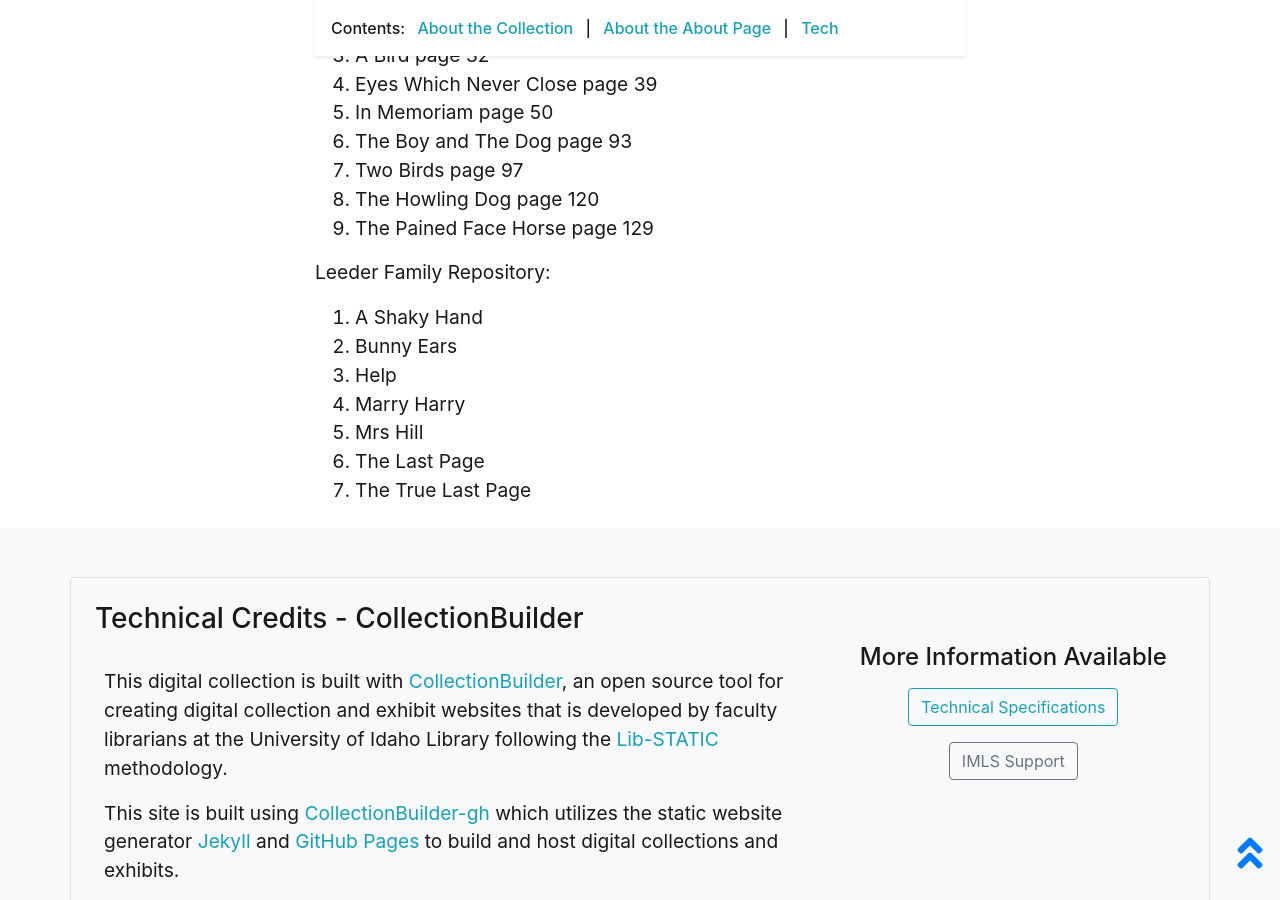
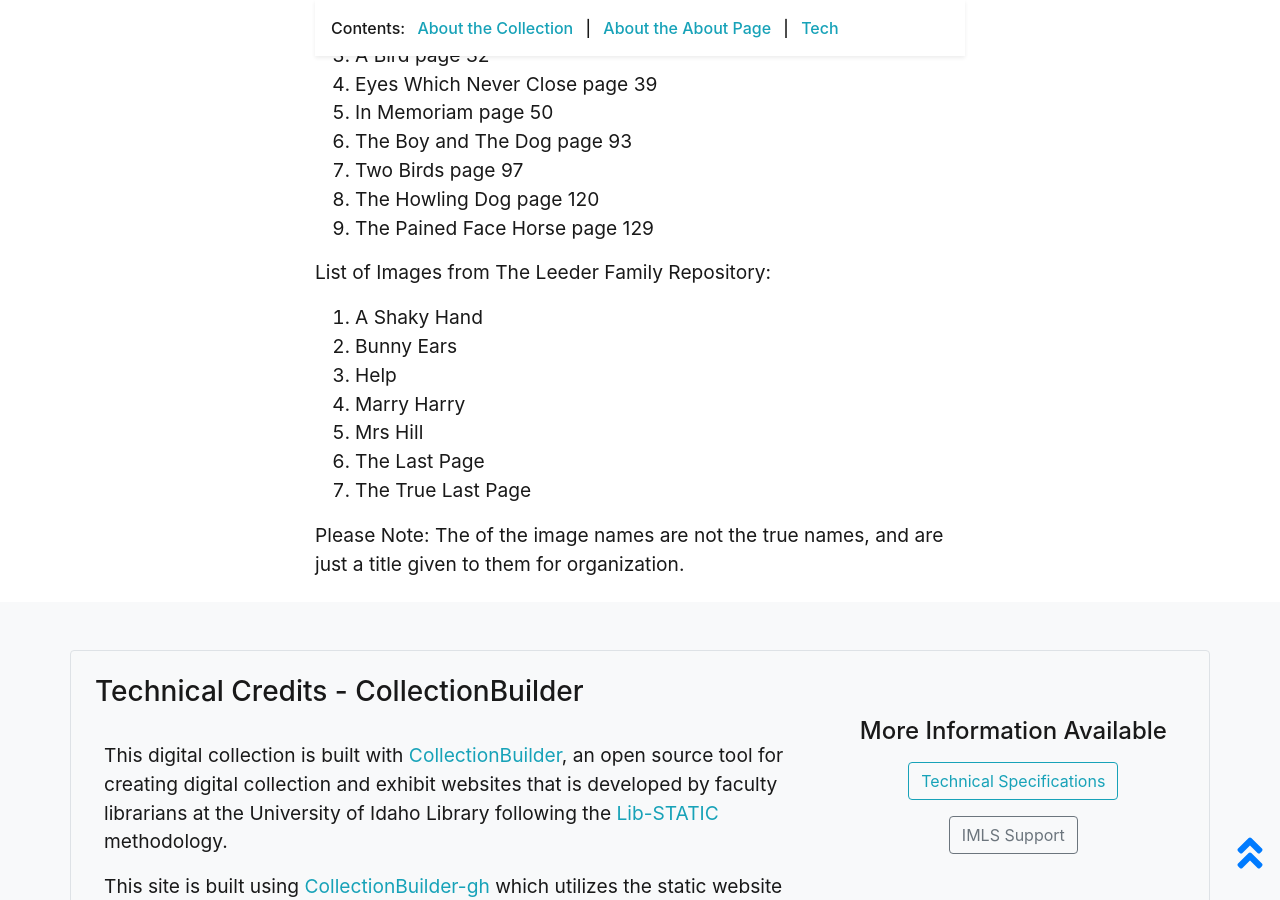
Before and after one commit to AbiSarah/A-Fond-Sigh-of-Friendship, a Jekyll site: the page built from pages/about.md, in a window 1280 px wide and 900 px high, scrolled down 2718 px. Built offline with Jekyll 4.4.1, drawn with Linux system fonts in a browser that asks for light colours.

Commit message:
Update about.md

```diff
--- a/pages/about.md
+++ b/pages/about.md
@@ -44,7 +44,7 @@ List of Images from Brock Archives & Special Collections, Ann Eliza Hepburne Roo
 8. The Howling Dog page 120
 9. The Pained Face Horse page 129
 
-Leeder Family Repository:
+List of Images from The Leeder Family Repository:
 11. A Shaky Hand
 12. Bunny Ears
 13. Help
@@ -52,3 +52,6 @@ Leeder Family Repository:
 15. Mrs Hill
 16. The Last Page
 17. The True Last Page
+
+Please Note:
+The of the image names are not the true names, and are just a title given to them for organization.
```
